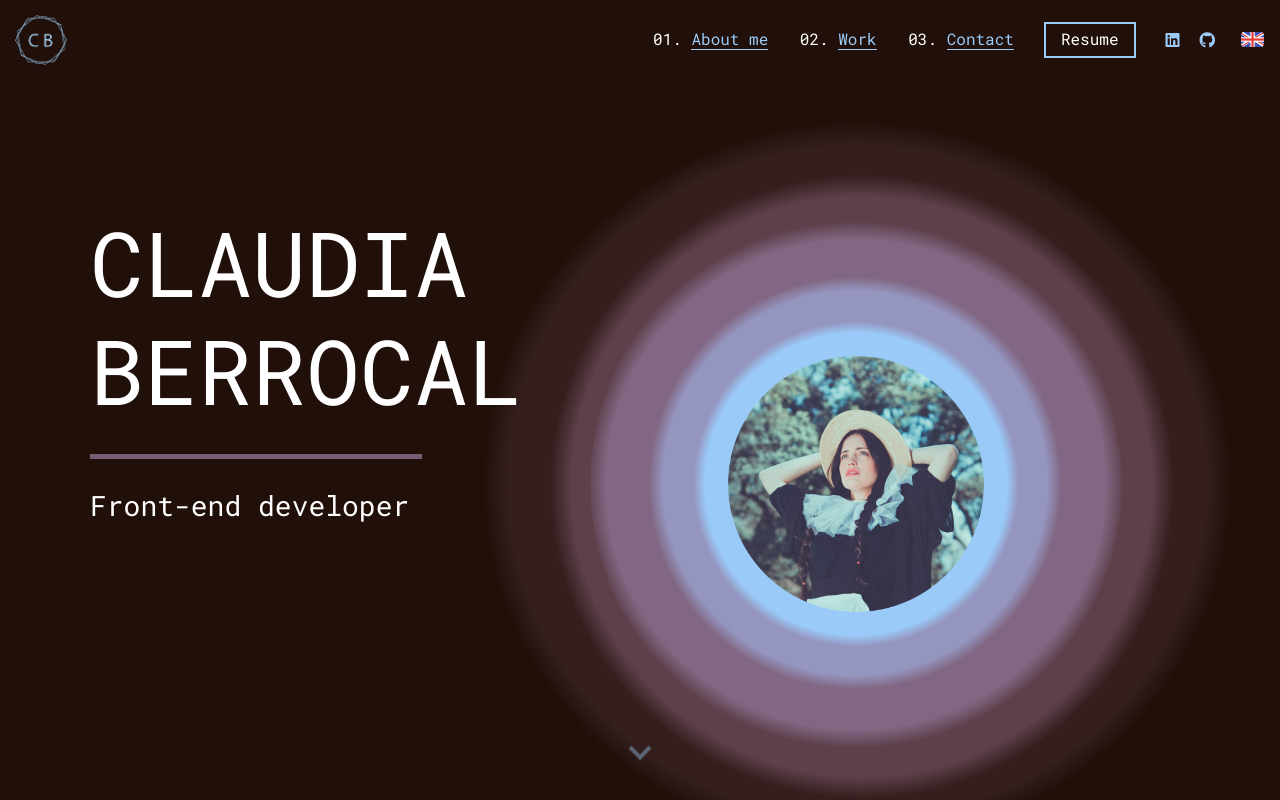
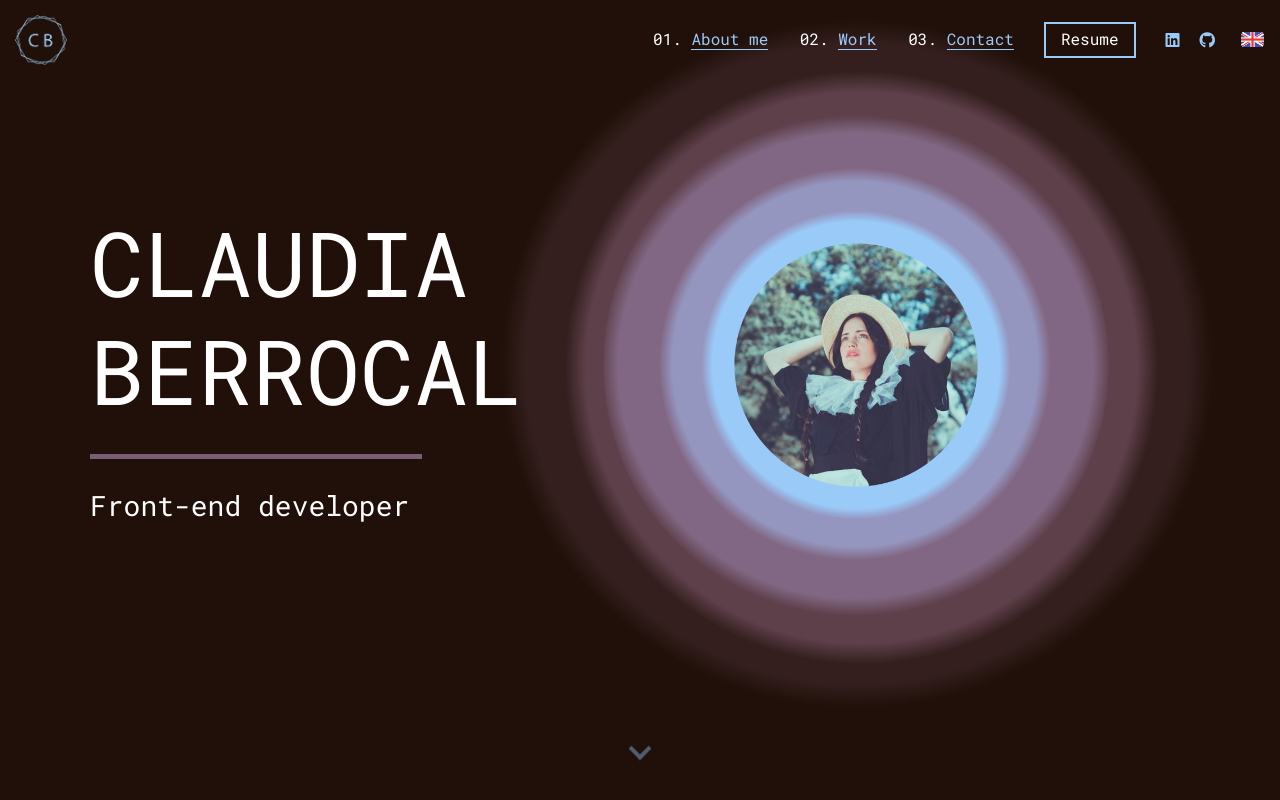
Before and after one commit to claudiabg-c/my-dev-portfolio, an Angular app: page /#/en/home in a window 1280 px wide. Shown: the top 800 px of the page. Built offline with nearby package versions, Linux system fonts and the light colour scheme.

Commit message:
Fix header picture styles

```diff
--- a/src/app/components/header/header.component.scss
+++ b/src/app/components/header/header.component.scss
@@ -12,13 +12,13 @@
         display: flex;
         flex-direction: column;
         justify-content: center;
+        z-index: 1;
         .name {
             text-transform: uppercase;
             font-size: 90px;
             padding-bottom: 30px;
             border-bottom: 5px solid $color_4;
             background-color: transparent;
-            z-index: 1;
         }
         .job {
             padding-top: 30px;
@@ -27,13 +27,17 @@
     }
     .header-img {
         position: absolute;
-        bottom: -100px;
         right: 40px;
         width: 60vw;
         z-index: 0;
         display: inline-block;
         background-color: $background_color;
         height: 100%;
+        top: 0;
+        .header-picture {
+            height: 100%;
+            width: 100%;
+        }
     }
     .arrow-down {
         cursor: pointer;
```
